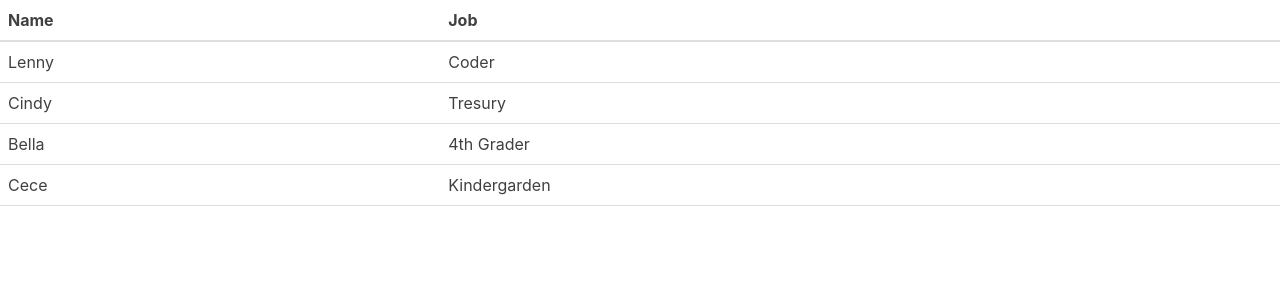
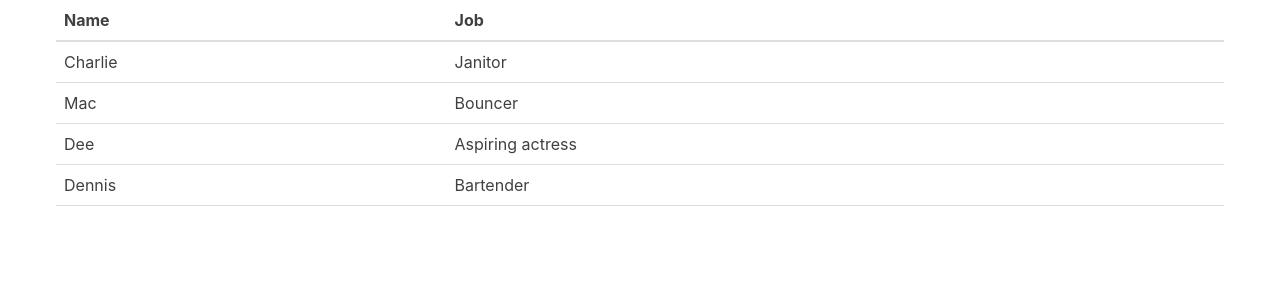
Before and after one commit to lfernandez79/reactTable, a React (Create React App) app: page / in a window 1280 px wide. Shown: the top 300 px of the page. Built offline with nearby package versions, Linux system fonts and the light colour scheme.

Commit message:
turn everything into simple components or function

```diff
--- a/src/App.js
+++ b/src/App.js
@@ -1,10 +1,11 @@
 import React, { Component } from 'react'
+import Table from "./table"
 
 class App extends Component {
     render() {
         return (
-            <div className="App">
-                <h1 className="text-primary">Hello, React buddy!</h1>
+            <div className="container">
+                <Table />
             </div>
         )
     }
--- a/src/index.js
+++ b/src/index.js
@@ -1,9 +1,8 @@
 import React from 'react';
 import ReactDOM from 'react-dom';
 import App from "./App";
-import Table from "./table";
+
 import './index.css';
 
 
 ReactDOM.render(<App />, document.getElementById('root'));
-ReactDOM.render(<Table />, document.getElementById('root'));
--- a/src/table.js
+++ b/src/table.js
@@ -1,40 +1,50 @@
 import React, { Component } from "react"
 
-class Table extends Component {
-render() {
+const TableHeader = () => {
     return (
-        <table>
         <thead>
             <tr>
                 <th>Name</th>
                 <th>Job</th>
             </tr>
         </thead>
-
-            <tbody>
-                <tr>
-                    <td>Lenny</td>
-                    <td>Coder</td>
-                </tr>
-                <tr>
-                    <td>Cindy</td>
-                    <td>Tresury</td>
-                </tr>
-                <tr>
-                    <td>Bella</td>
-                    <td>4th Grader</td>
-                </tr>
-                <tr>
-                    <td>Cece</td>
-                    <td>Kindergarden</td>
-                </tr>
-
-            </tbody>
-        </table>
-
     )
 }
 
+const TableBody = () => {
+    return (
+        <tbody>
+            <tr>
+                <td>Charlie</td>
+                <td>Janitor</td>
+            </tr>
+            <tr>
+                <td>Mac</td>
+                <td>Bouncer</td>
+            </tr>
+            <tr>
+                <td>Dee</td>
+                <td>Aspiring actress</td>
+            </tr>
+            <tr>
+                <td>Dennis</td>
+                <td>Bartender</td>
+            </tr>
+        </tbody>
+    )
+}
+
+
+
+class Table extends Component {
+    render() {
+        return (
+            <table>
+                <TableHeader />
+                <TableBody />
+            </table>
+        )
+    }
 }
 
 export default Table
```
Lines whose indentation alone changed are shown as unchanged.
